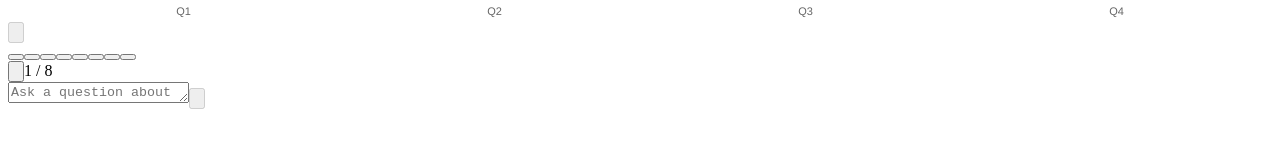
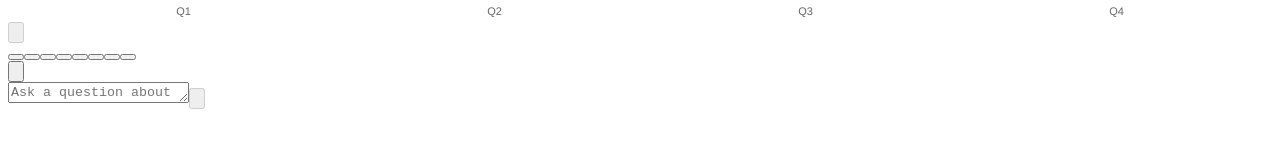
Before and after one commit to jimoong/Chat-Pagination, a React (Vite) app: page / in a window 1280 px wide. Shown: the part 241-388 px from the top of the page. Built offline with nearby package versions, Linux system fonts and the light colour scheme; the HTML template or start-up script is replaced by a standard one.

Commit message:
Update Pagination component

```diff
--- a/src/components/Pagination.jsx
+++ b/src/components/Pagination.jsx
@@ -171,9 +171,9 @@ const Pagination = ({ currentPage, totalPages, onPageChange, expandedFromPage, o
         </svg>
       </button>
 
-      <span className="pagination__info">
+      {/* <span className="pagination__info">
         {currentPage + 1} / {totalPages}
-      </span>
+      </span> */}
     </div>
   );
 };
```
